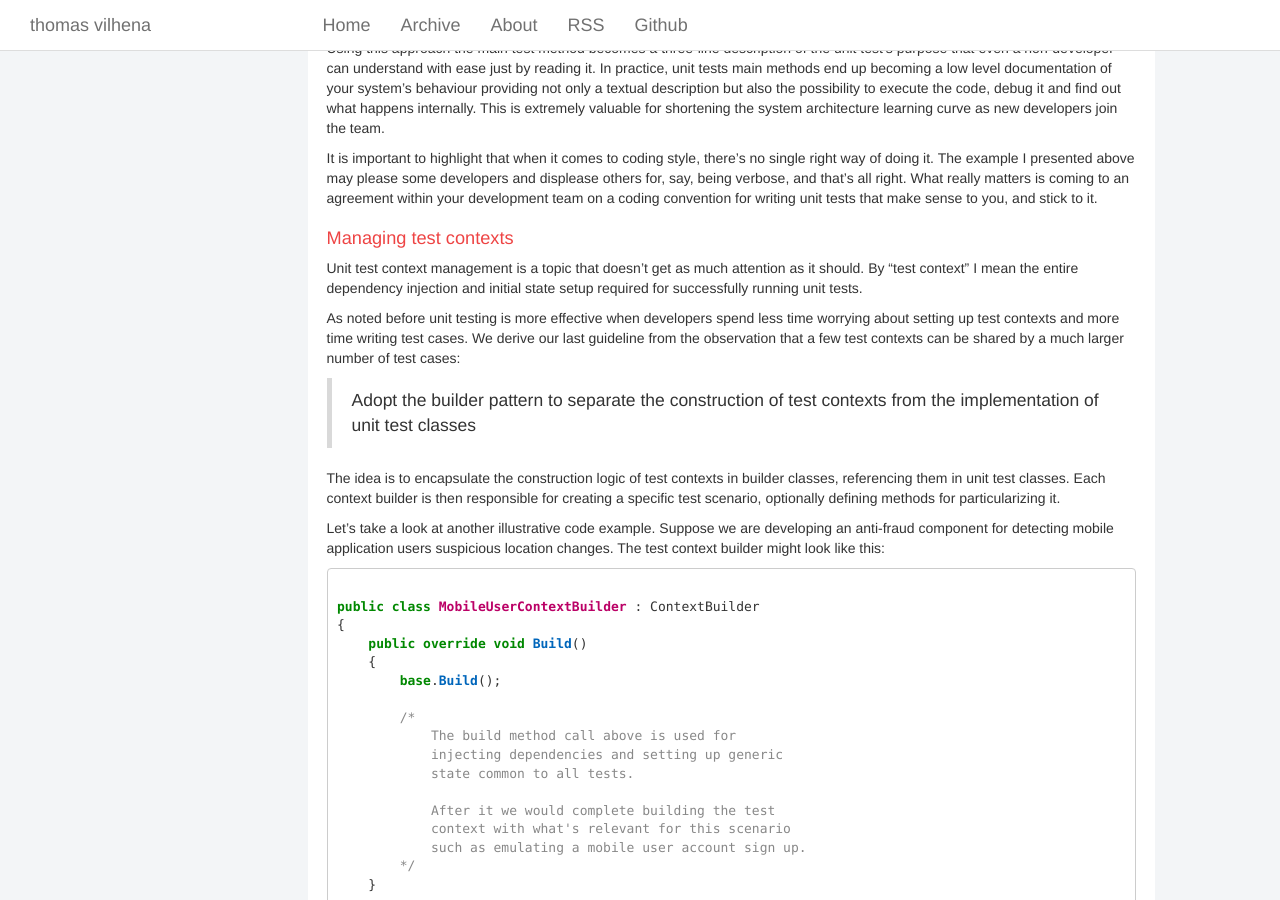
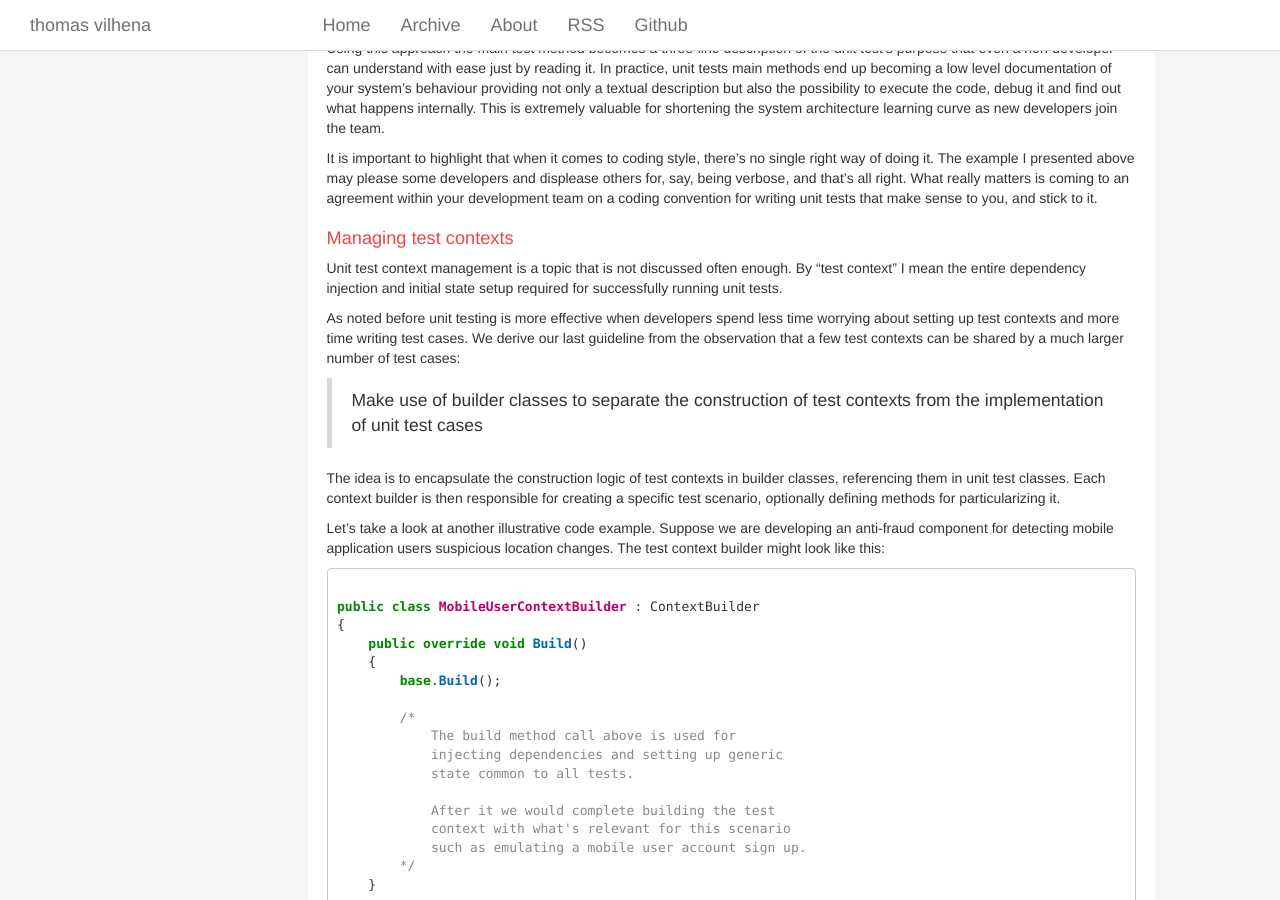
Before and after one commit to TCGV/blog, a Jekyll site: the page built from _posts/2020-04-23-on-the-architecture-for-unit-testing.md, in a window 1280 px wide and 900 px high, scrolled down 3766 px. Built offline with Jekyll 4.4.1, drawn with Linux system fonts in a browser that asks for light colours; some of the changed text lies outside the part shown.

Commit message:
on-the-architecture-for-unit-testing
- Minor rephrasing to "Managing test contexts" section
- Fixing file name

```diff
--- a/_posts/2020-04-25-on-the-architecture-for-unit-testing.md
+++ b/_posts/2020-04-23-on-the-architecture-for-unit-testing.md
@@ -135,11 +135,11 @@ It is important to highlight that when it comes to coding style, there's no sing
 Managing test contexts
 ============
 
-Unit test context management is a topic that doesn't get as much attention as it should. By "test context" I mean the entire dependency injection and initial state setup required for successfully running unit tests.
+Unit test context management is a topic that is not discussed often enough. By "test context" I mean the entire dependency injection and initial state setup required for successfully running unit tests.
 
 As noted before unit testing is more effective when developers spend less time worrying about setting up test contexts and more time writing test cases. We derive our last guideline from the observation that a few test contexts can be shared by a much larger number of test cases:
 
-> Adopt the builder pattern to separate the construction of test contexts from the implementation of unit test classes
+> Make use of builder classes to separate the construction of test contexts from the implementation of unit test cases
 
 The idea is to encapsulate the construction logic of test contexts in builder classes, referencing them in unit test classes. Each context builder is then responsible for creating a specific test scenario, optionally defining methods for particularizing it.
 
```
Also changed, not shown: other parts of _posts/2020-04-23-on-the-architecture-for-unit-testing.md (+1 -1 lines).
